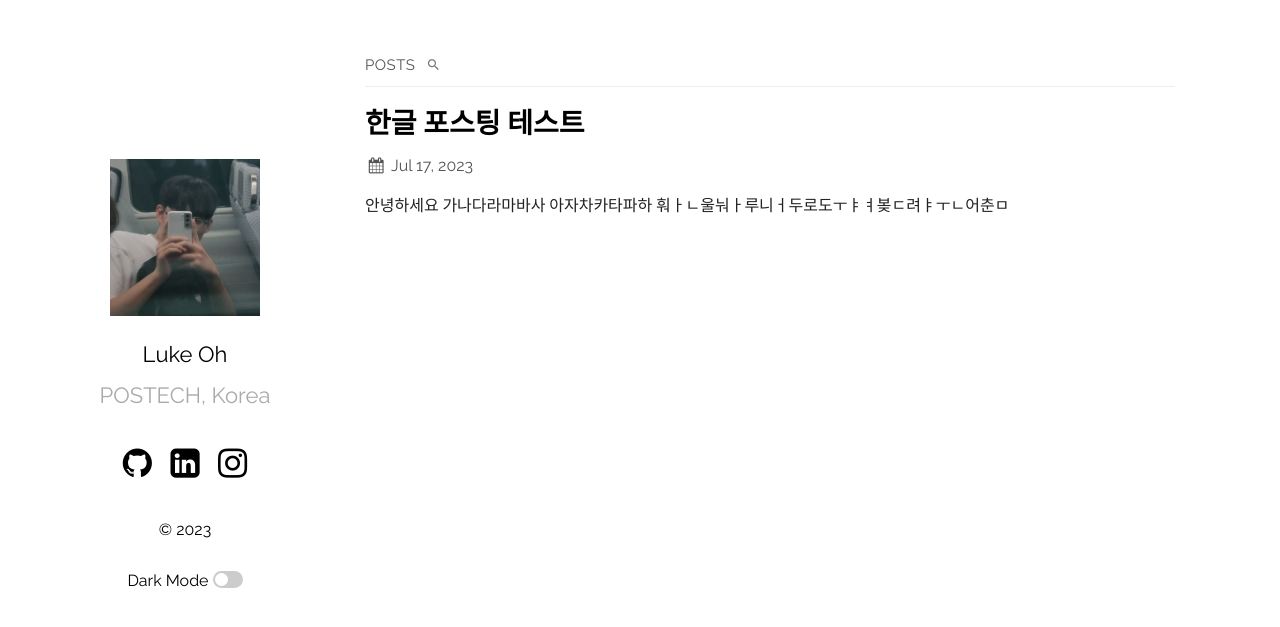
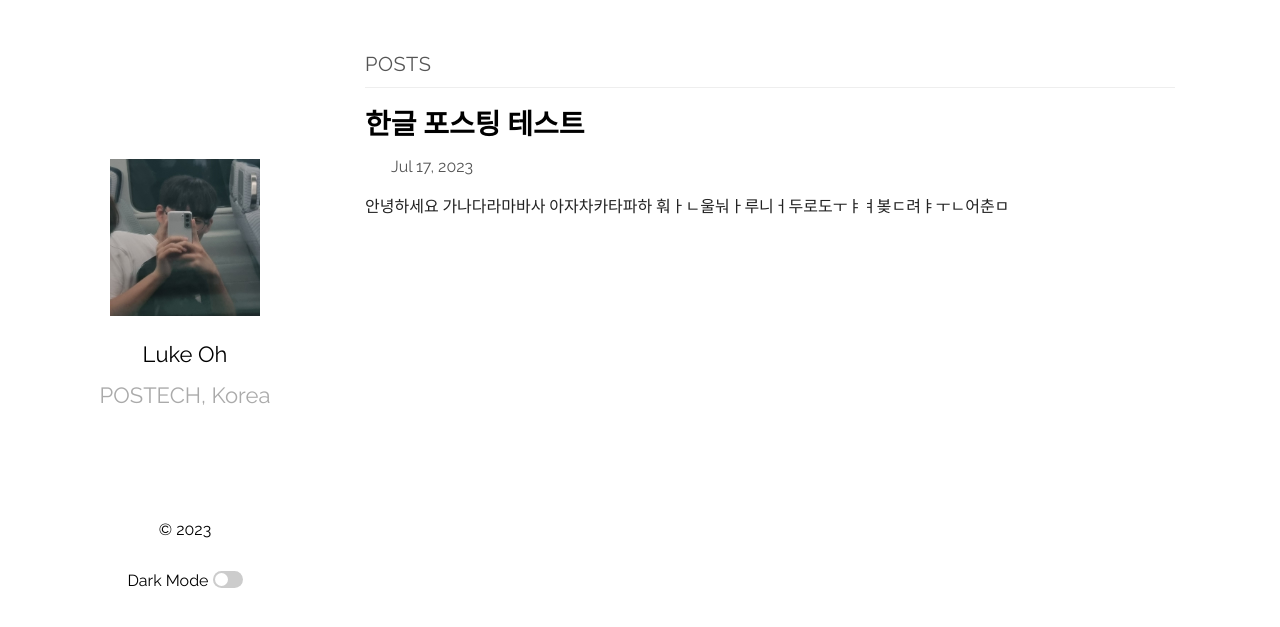
Before and after one commit to owjxyz/owjxyz.github.io, a Jekyll site: the page built from index.md, in a window 1280 px wide. Shown: the top 627 px of the page. Built offline with Jekyll 4.4.1, drawn with Linux system fonts in a browser that asks for light colours; some web fonts are replaced.

Commit message:
font size

```diff
--- a/_sass/ext/_fonts.scss
+++ b/_sass/ext/_fonts.scss
@@ -23,7 +23,7 @@
 */
 
  [class^="icon-"]:before, [class*=" icon-"]:before {
-  font-family: "fontello";
+  font-family: "Jeju Myeongjo";
   font-style: normal;
   font-weight: normal;
   speak: never;
--- a/_sass/plain.scss
+++ b/_sass/plain.scss
@@ -275,7 +275,7 @@ main {
 }
 
 #posts-label {
-  font-size: 15px;
+  font-size: 20px;
   color: #555;
   text-transform: uppercase;
   letter-spacing: 0.5px;
```
Also changed, not shown: 2 other files.
